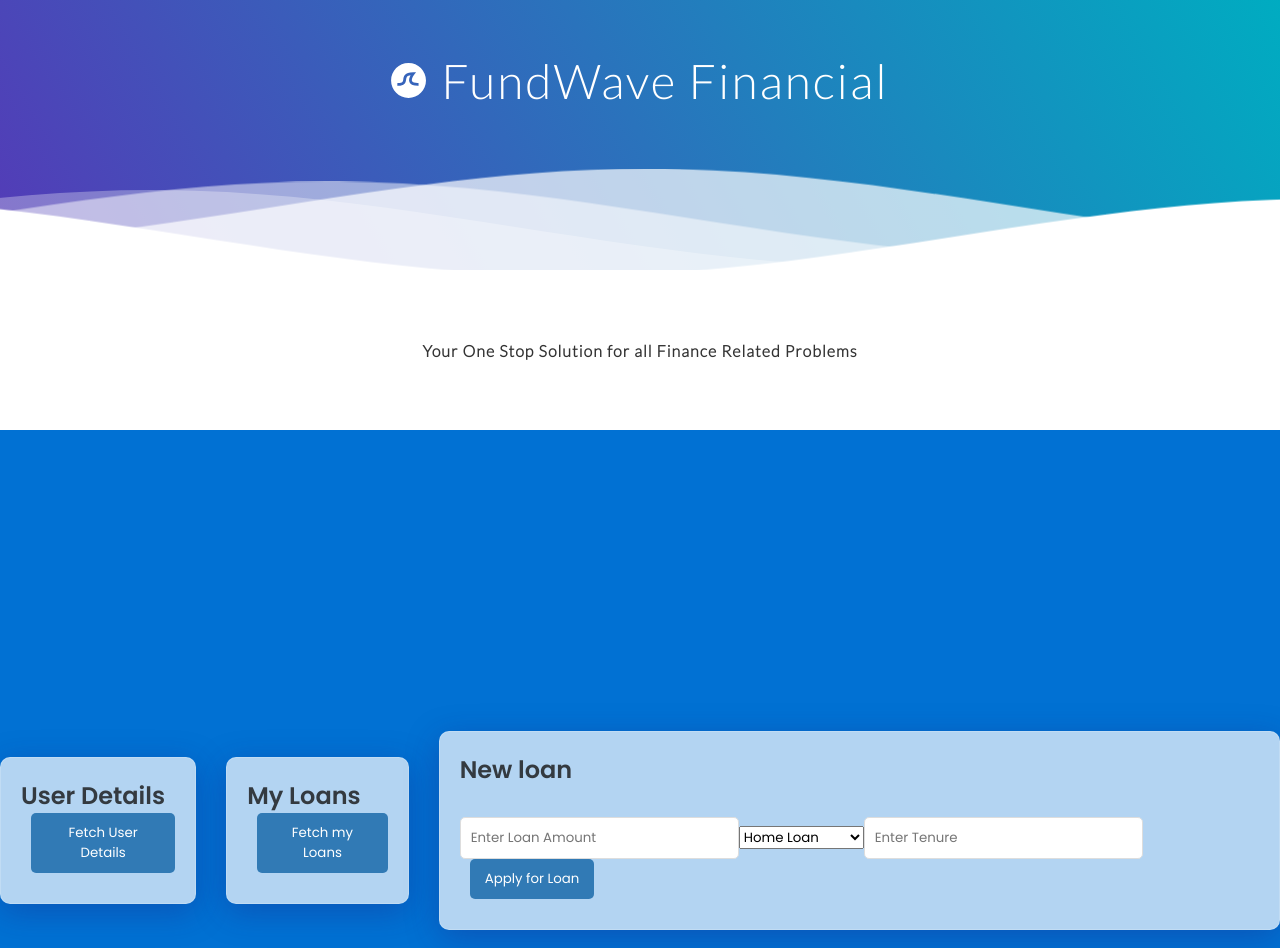
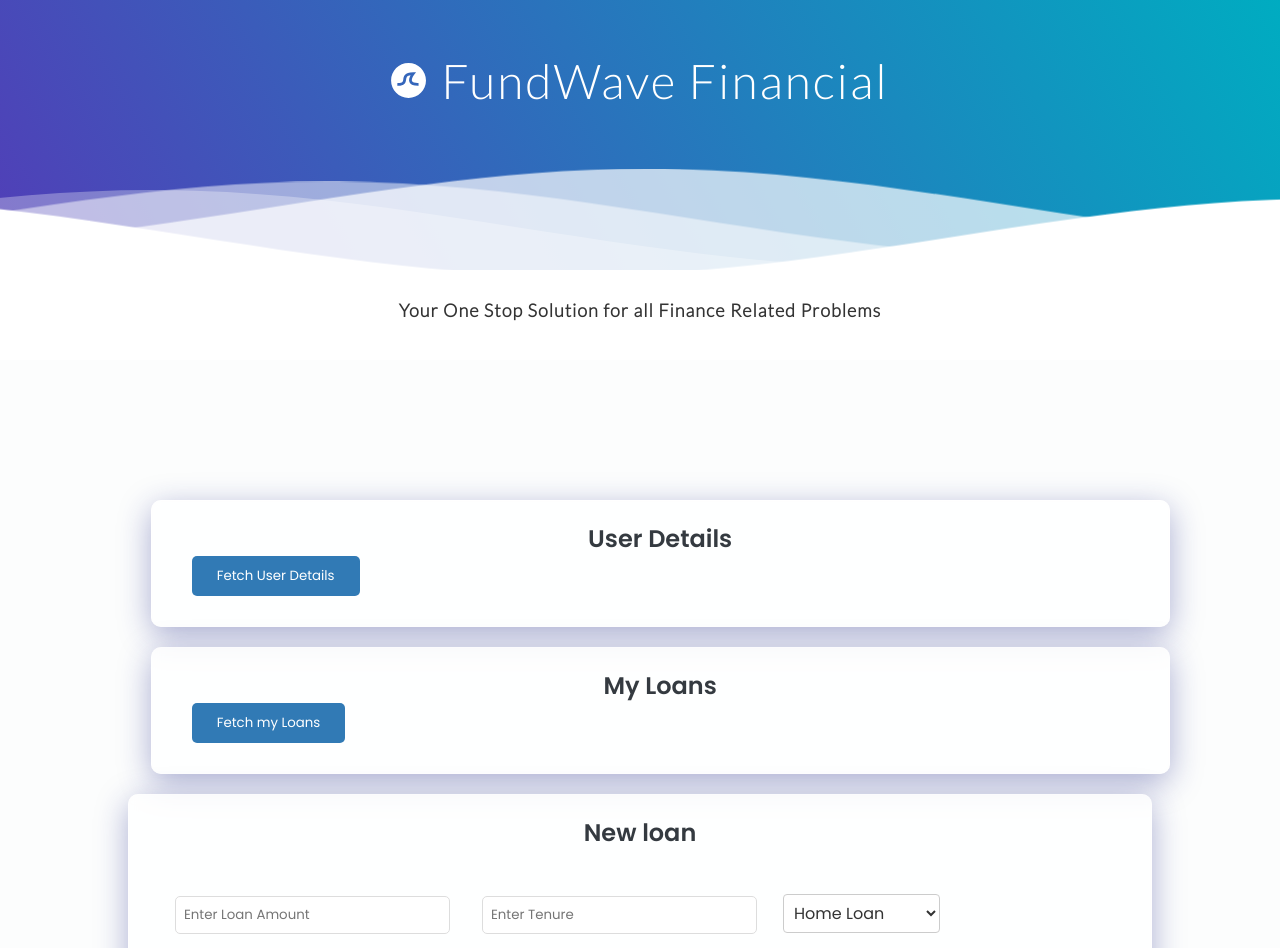
Before and after one commit to SafeTorpedo/loan-frontend, a React (Vite) app: page /dashboard/1 in a window 1280 px wide. Shown: the top 948 px of the page. Built offline with nearby package versions, Linux system fonts and the light colour scheme.

Commit message:
user dashboard basic style

```diff
--- a/src/components/Dashboard.css
+++ b/src/components/Dashboard.css
@@ -18,6 +18,7 @@ p {
 }
 
 .header {
+  margin-bottom: 10px;
   position: relative;
   text-align: center;
   background: linear-gradient(
@@ -61,7 +62,7 @@ p {
 
 .content {
   position: relative;
-  height: 20vh;
+  height: 10vh;
   text-align: center;
   background-color: white;
 }
@@ -112,18 +113,31 @@ p {
 h2 {
   color: #343a40;
 }
+
 .container {
+
   width: 80%;
-  margin: auto;
+  flex-direction: column;
   overflow: hidden;
-  color: #080808;
+  color: #0a0505;
+  display: flex;
+  justify-content: center;
+
 }
+.cover{
+  display: flex;
+  flex-direction: column;
+  justify-content: space-around;
+  width: 99.5%;
+  margin-left: 275px;
+
+}
+
 .card {
   background: #ffffff;
   border: 1px solid #ddd;
   border-radius: 5px;
-  padding: 20px;
-  margin: 20px 0;
+  padding: 20px 30px;
   box-shadow: 0 2px 5px rgba(0, 0, 0, 0.5);
   backdrop-filter: blur(50px);
   background-color: rgba(255, 255, 255, 0.7);
@@ -134,27 +148,38 @@ h2 {
   -webkit-backdrop-filter: blur(4px);
   border-radius: 10px;
   border: 1px solid rgba(255, 255, 255, 0.18);
+  width: 80%;
+  margin: 10px 10px;
+  display: flex;
+  flex-direction: column;
+  justify-content: center;
 }
 .card h2 {
-  margin-top: 0;
+  margin-top: 0px;
+  display: flex;
+  justify-content: center;
 }
 .button {
   background: #317ab5;
   color: #ffffff;
   border: none;
-  padding: 10px 15px;
+  padding: 10px 25px;
   border-radius: 5px;
   cursor: pointer;
   transition: background 0.3s ease;
+  display: flex;
+  justify-content: center;
+  margin-left: 20px;
 }
 .button:hover {
   background: #0056b3;
 }
 .input-group {
-  display: flex;
   margin-bottom: 10px;
+
 }
 .input-group input {
+
   padding: 10px;
   border: 1px solid #ddd;
   border-radius: 5px;
@@ -196,3 +221,26 @@ th {
   text-align: left;
   background-color: #f2f2f2;
 }
+
+#loanAmount,
+#tenure {
+  margin: 16px;
+  padding: 8px;
+}
+
+#loanType {
+  margin: 10px;
+  margin-top: 6px;
+  padding: 6px;
+  border: 1px solid #ccc;
+  border-radius: 4px;
+  background-color: white;
+  color: #333;
+  font-size: 16px;
+}
+
+#loanType option {
+  background-color: white;
+  color: #333;
+  padding: 8px;
+}
--- a/src/components/Dashboard.jsx
+++ b/src/components/Dashboard.jsx
@@ -171,14 +171,15 @@ function Dashboard() {
             </g>
           </svg>
         </div>
-      </div>
         <div className="content flex">
-        <p style={{ fontWeight: 800, fontSize: "medium" }}>
+          <p style={{ fontWeight: 800, fontSize: "large" }}>
             Your One Stop Solution for all Finance Related Problems
           </p>
         </div>
+      </div>
 
       <div className="container">
+        <div className="cover">
           <div className="card">
             <h2>User Details</h2>
             <div className="input-group">
@@ -200,6 +201,7 @@ function Dashboard() {
             </div>
             <div id="loanDetails"></div>
           </div>
+        </div>
 
         <div className="card">
           <h2>New loan </h2>
@@ -211,6 +213,13 @@ function Dashboard() {
                 placeholder="Enter Loan Amount"
                 onChange={(e) => setLoanAmount(e.target.value)}
               />
+
+              <input
+                type="number"
+                id="tenure"
+                placeholder="Enter Tenure"
+                onChange={(e) => setTenure(e.target.value)}
+              />
               <select
                 id="loanType"
                 onChange={(e) => setLoanType(e.target.value)}
@@ -219,12 +228,6 @@ function Dashboard() {
                 <option value="car">Car Loan</option>
                 <option value="edu">Education Loan</option>
               </select>
-              <input
-                type="number"
-                id="tenure"
-                placeholder="Enter Tenure"
-                onChange={(e) => setTenure(e.target.value)}
-              />
               <button className="button" type="submit">
                 Apply for Loan
               </button>
--- a/src/components/Login.css
+++ b/src/components/Login.css
@@ -13,7 +13,7 @@
   display: flex;
   align-items: center;
   justify-content: center;
-  background-color: #0171d3;
+  background-color: #fcfdfd;
   column-gap: 30px;
 }
 .form {
```
Lines whose indentation alone changed are shown as unchanged.
